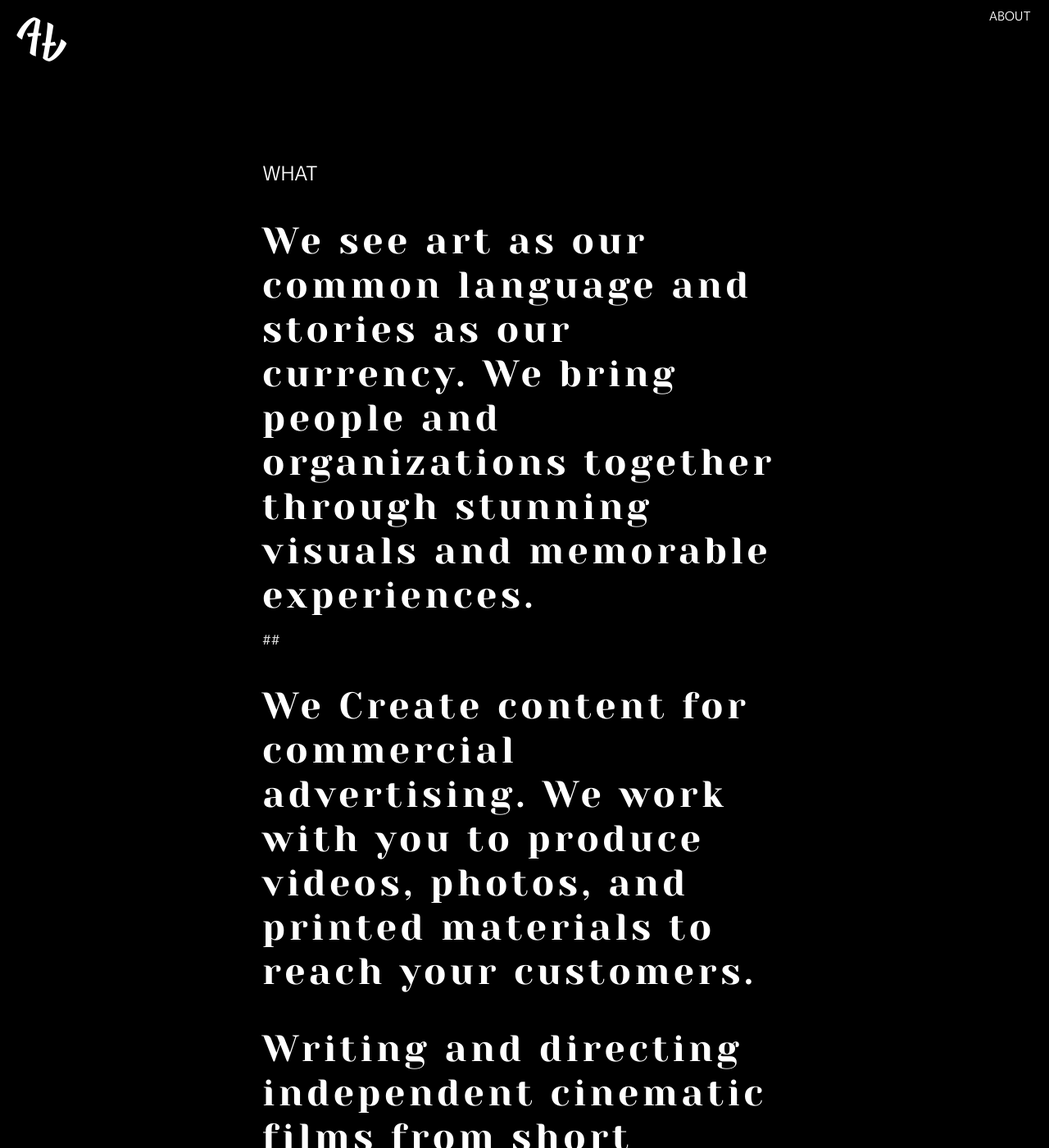
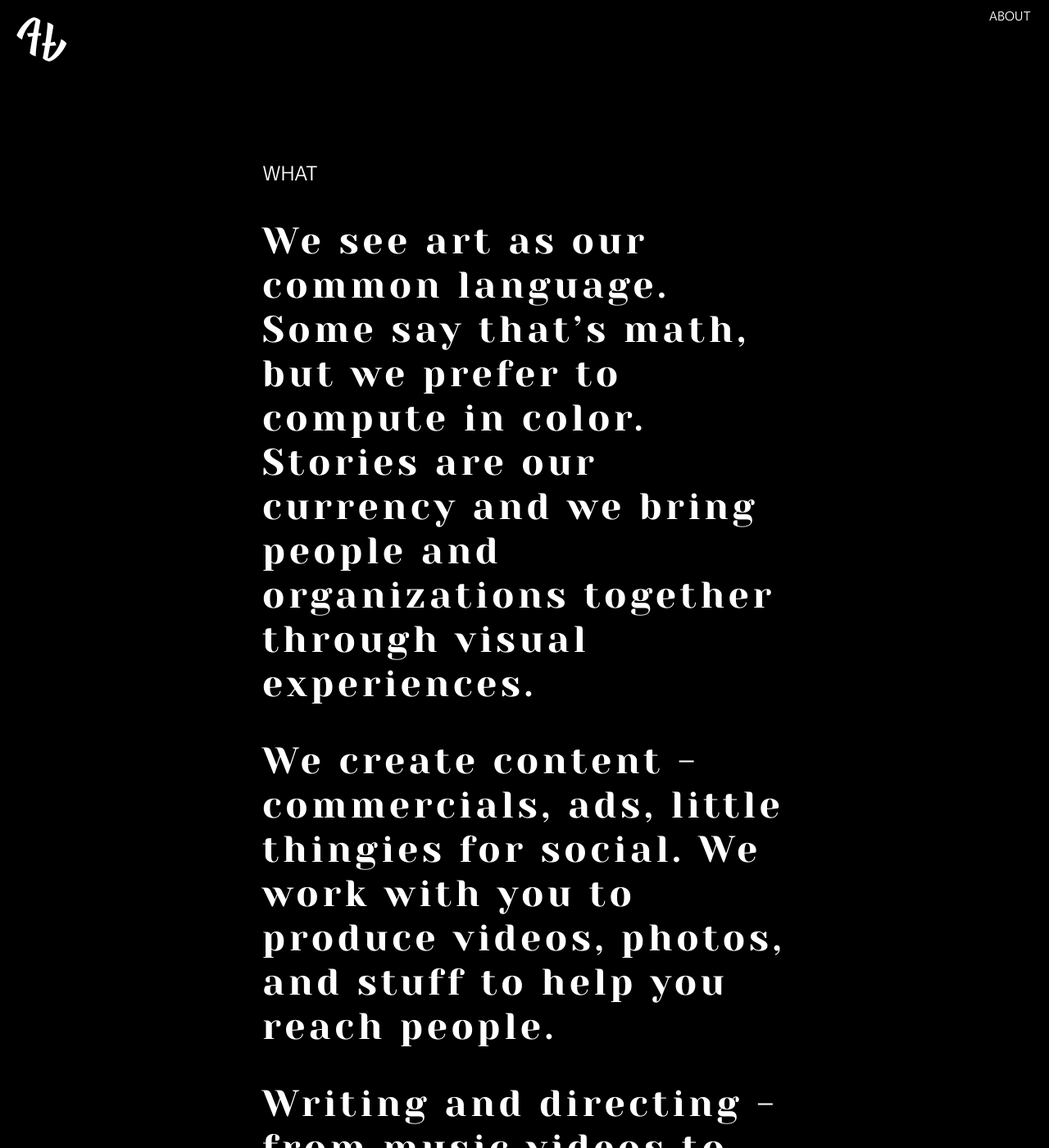
Before and after one commit to factorytown/factorytown.github.io, a Jekyll site: the page built from _pages/about.md, in a window 1280 px wide and 1400 px high. Shown: the whole window at 82% size. Built offline with Jekyll 4.4.1, drawn with Linux system fonts in a browser that asks for light colours; nearby versions of some CDN libraries; some of the changed text lies outside the part shown.

Commit message:
Updated About

```diff
--- a/_pages/about.md
+++ b/_pages/about.md
@@ -5,12 +5,11 @@ title: ABOUT
 
 ### WHAT
 
-## We see art as our common language and stories as our currency. We bring people and organizations together through stunning visuals and memorable experiences.
+## We see art as our common language. Some say that's math, but we prefer to compute in color. Stories are our currency and we bring people and organizations together through visual experiences.
 
-##
-## We Create content for commercial advertising. We work with you to produce videos, photos, and printed materials to reach your customers.
+## We create content - commercials, ads, little thingies for social. We work with you to produce videos, photos, and stuff to help you reach people.
 
-## Writing and directing independent cinematic films from short documentaries to music videos.
+## Writing and directing - from music videos to documentaries to short films.
 
 ## Designing art objects and installations that bring us out from behind our screens, helping us experience the real world together.
 
```
Also changed, not shown: other parts of _pages/about.md (+2 -2 lines).
